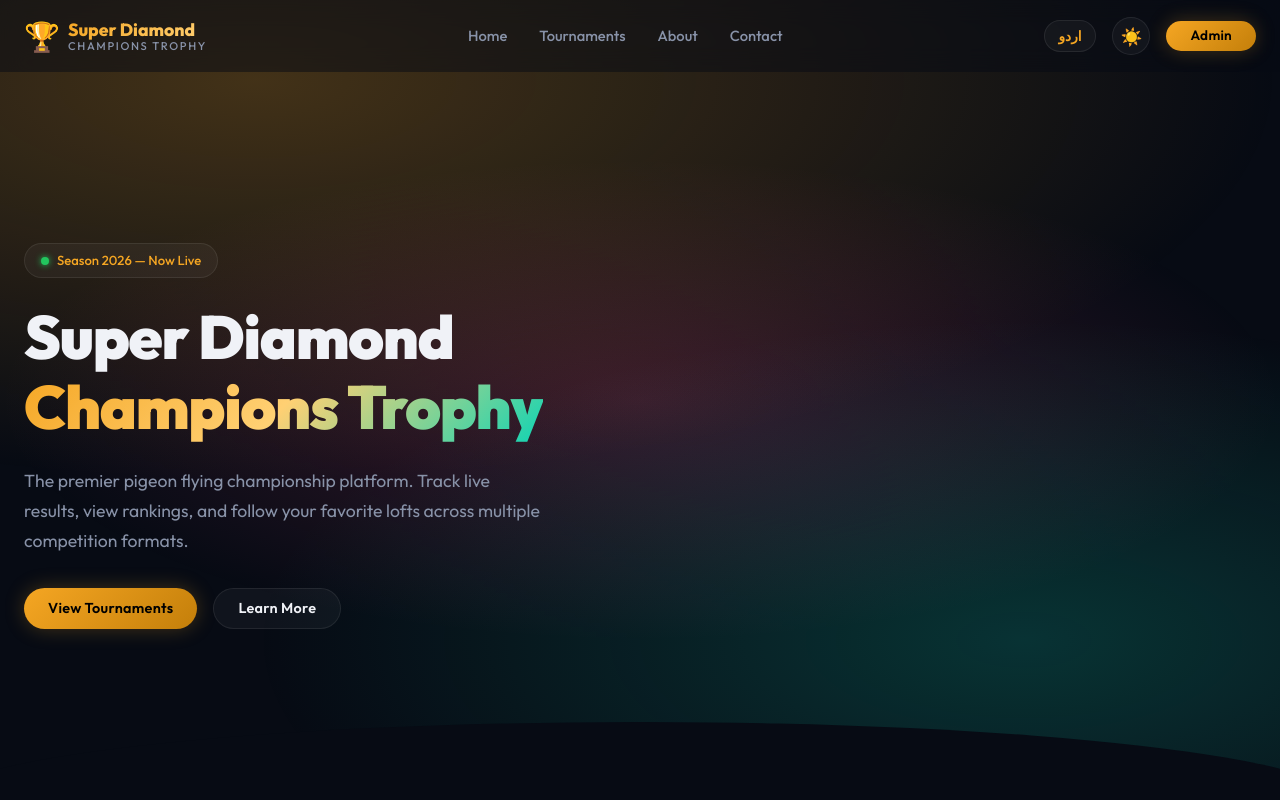
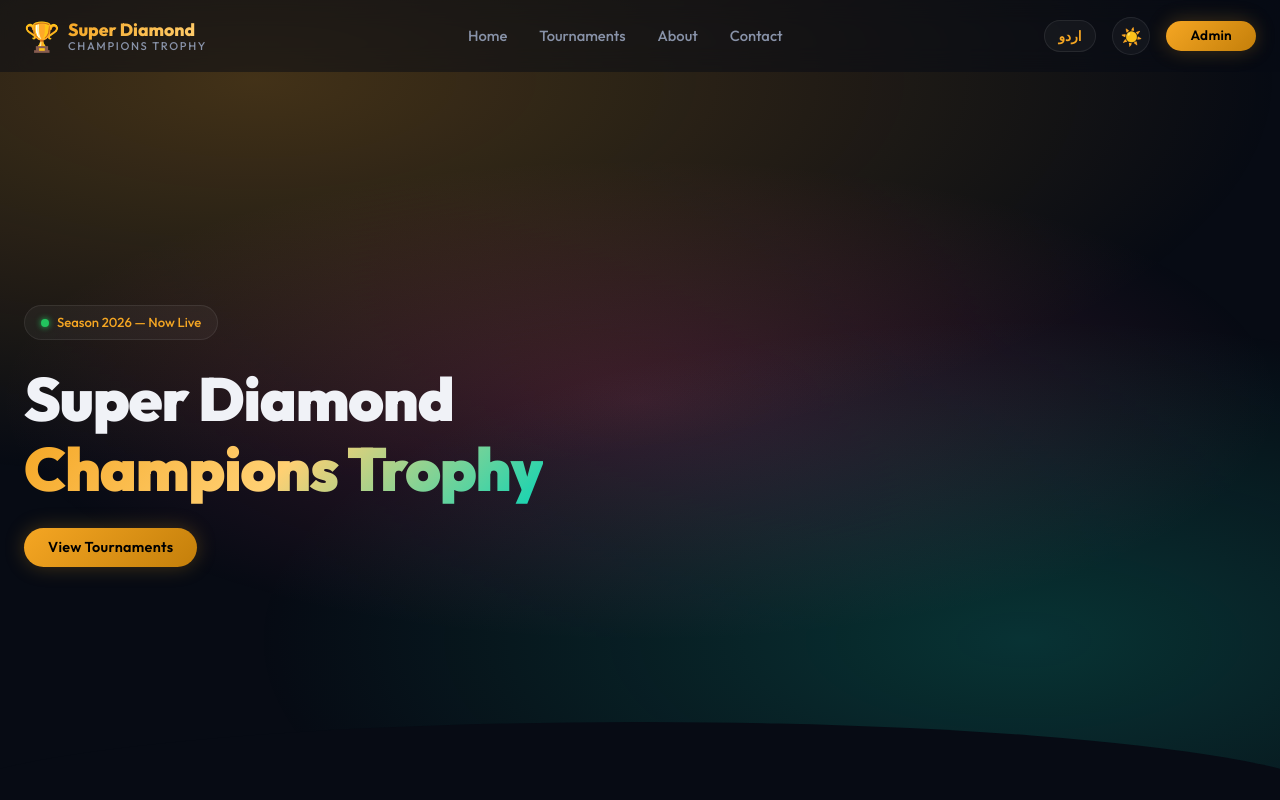
Before and after one commit to malikdanishdani4-wq/super-diamond-champions, a Next.js app: page / in a window 1280 px wide. Shown: the top 800 px of the page. Built offline with nearby package versions, Linux system fonts and the light colour scheme; no server answers; the database is empty.

Commit message:
style: remove hero description and learn more button

```diff
--- a/src/app/page.tsx
+++ b/src/app/page.tsx
@@ -54,15 +54,9 @@ export default function Home() {
                 <br />
                 <span className={styles.heroAccent}>{t("hero.title2")}</span>
               </h1>
-              <p className={styles.heroDesc}>
-                {t("hero.desc")}
-              </p>
               <div className={styles.heroCta}>
                 <a href="/tournaments" className="btn btn-primary">
                   {t("hero.viewTournaments")}
-                </a>
-                <a href="/about" className="btn btn-secondary">
-                  {t("hero.learnMore")}
                 </a>
               </div>
             </div>
```
